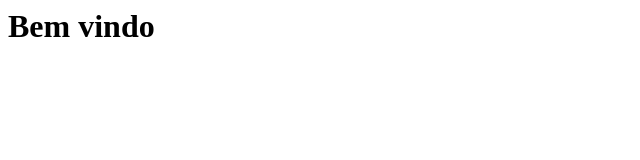
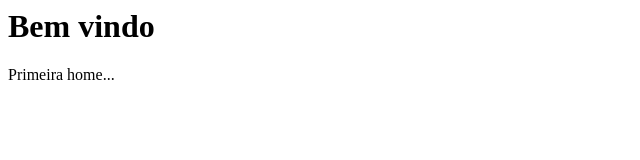
Before and after one commit to DanielMestriner/curso_github, a plain HTML site: page index.html in a window 1280 px wide. Shown: the full height of the page, 0-640 px from the left. Drawn offline with Linux system fonts and the light colour scheme.

Commit message:
Criando novas funcionalidades

```diff
--- a/index.html
+++ b/index.html
@@ -1 +1,2 @@
 <h1>Bem vindo</h1>
+<p>Primeira home...</p>
```
Also changed, not shown: Daniel.txt.
